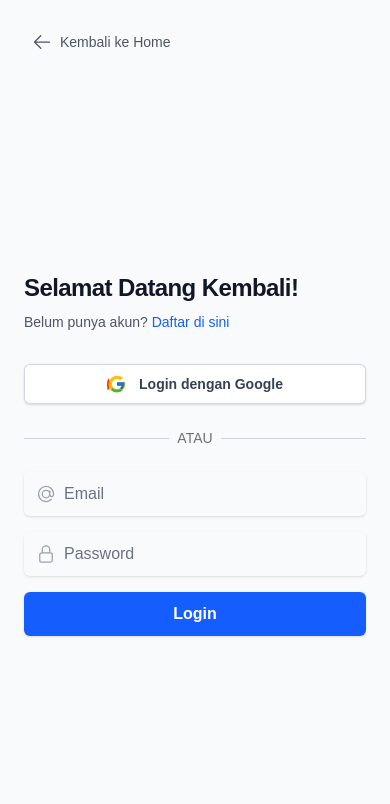
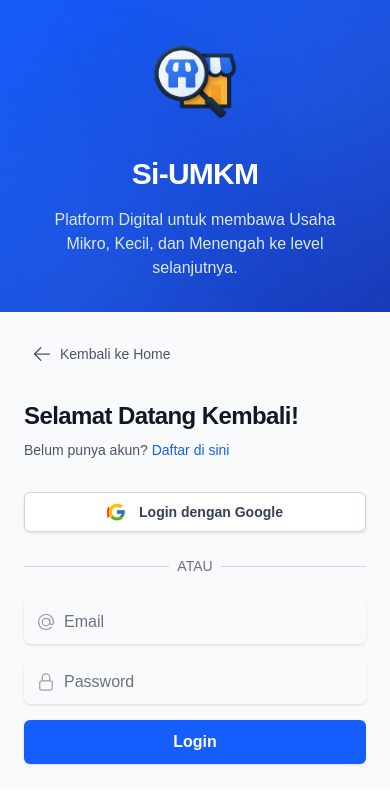
Before and after one commit to Rabsxd/si-umkm, a Next.js app: page /login in a window 390 px wide. Shown: the top 804 px of the page. Built offline with nearby package versions, Linux system fonts and the light colour scheme.

Commit message:
Fixed UI login untuk pengguna handphone

```diff
--- a/src/app/login/page.tsx
+++ b/src/app/login/page.tsx
@@ -185,23 +185,27 @@
 
     return (
         <>
-            <main className="min-h-screen w-full flex">
-                <div className="hidden lg:flex lg:w-1/3 items-center justify-center bg-gradient-to-br from-blue-600 to-blue-800 p-12 text-white relative overflow-hidden">
+            <main className="min-h-screen w-full flex flex-col lg:flex-row">
+                {/* Sidebar biru, tampil di atas pada mobile */}
+                <div className="flex w-full lg:w-1/3 items-center justify-center bg-gradient-to-br from-blue-600 to-blue-800 p-8 sm:p-12 text-white relative overflow-hidden">
                     <div className="z-10 text-center">
                         <Image
                             src={logoSrc}
                             alt="Logo SI UMKM"
-                            width={120}
-                            height={120}
+                            width={100}
+                            height={100}
                             className="mx-auto mb-6 cursor-pointer"
                         />
-                        <h1 className="text-4xl font-bold tracking-tight">Si-UMKM</h1>
-                        <p className="mt-4 text-xl text-blue-100 max-w-sm">Platform Digital untuk membawa Usaha Mikro, Kecil, dan Menengah ke level selanjutnya.</p>
+                        <h1 className="text-3xl font-bold tracking-tight">Si-UMKM</h1>
+                        <p className="mt-4 text-base sm:text-xl text-blue-100 max-w-sm mx-auto">
+                            Platform Digital untuk membawa Usaha Mikro, Kecil, dan Menengah ke level selanjutnya.
+                        </p>
                     </div>
                     <div className="absolute -top-24 -right-24 w-72 h-72 bg-blue-500/20 rounded-full blur-3xl"></div>
                     <div className="absolute -bottom-24 -left-24 w-72 h-72 bg-blue-500/20 rounded-full blur-3xl"></div>
                 </div>
 
+                {/* Form login */}
                 <div className="w-full lg:w-2/3 flex items-center justify-center bg-gray-50 p-6 sm:p-12 relative">
                     <Link href="/" className="absolute top-8 left-8 flex items-center gap-2 text-sm font-medium text-gray-600 hover:text-gray-900 transition-colors cursor-pointer">
                         <IconArrowLeft className="h-5 w-5" />
```
